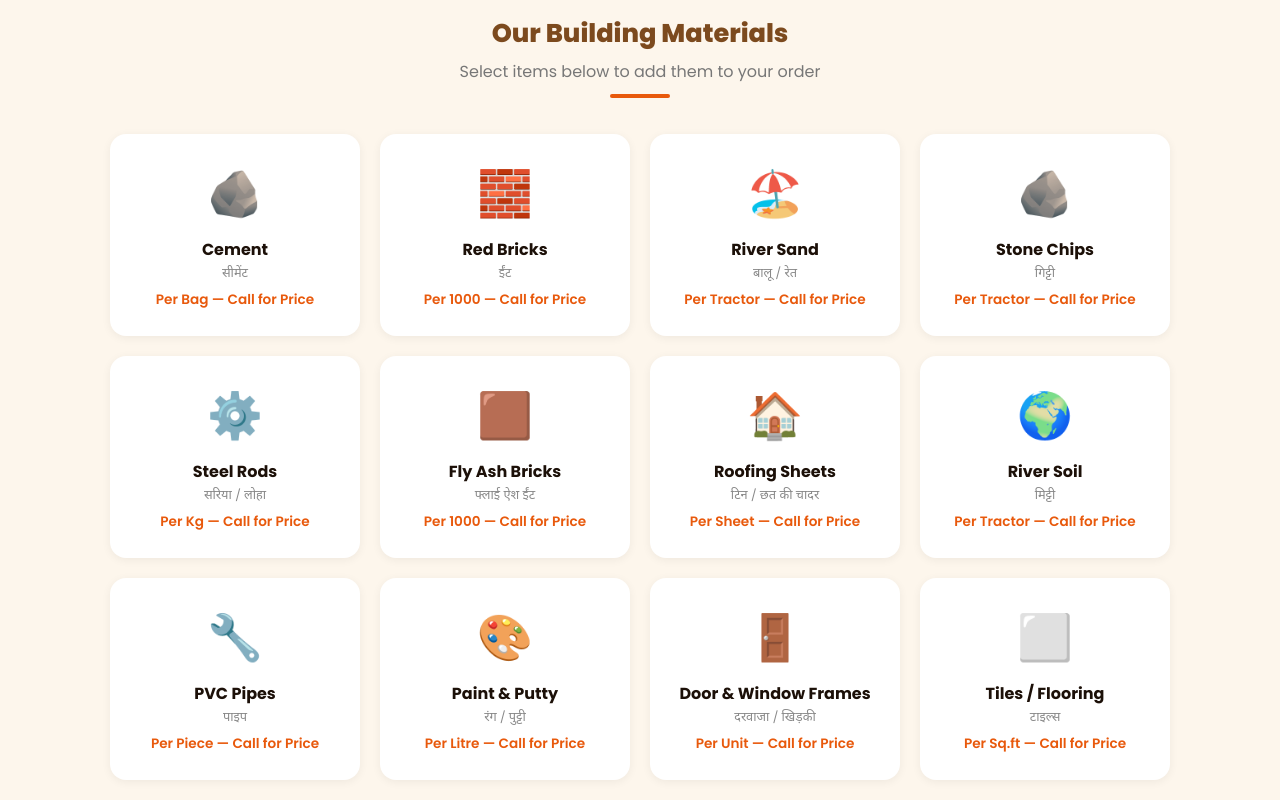
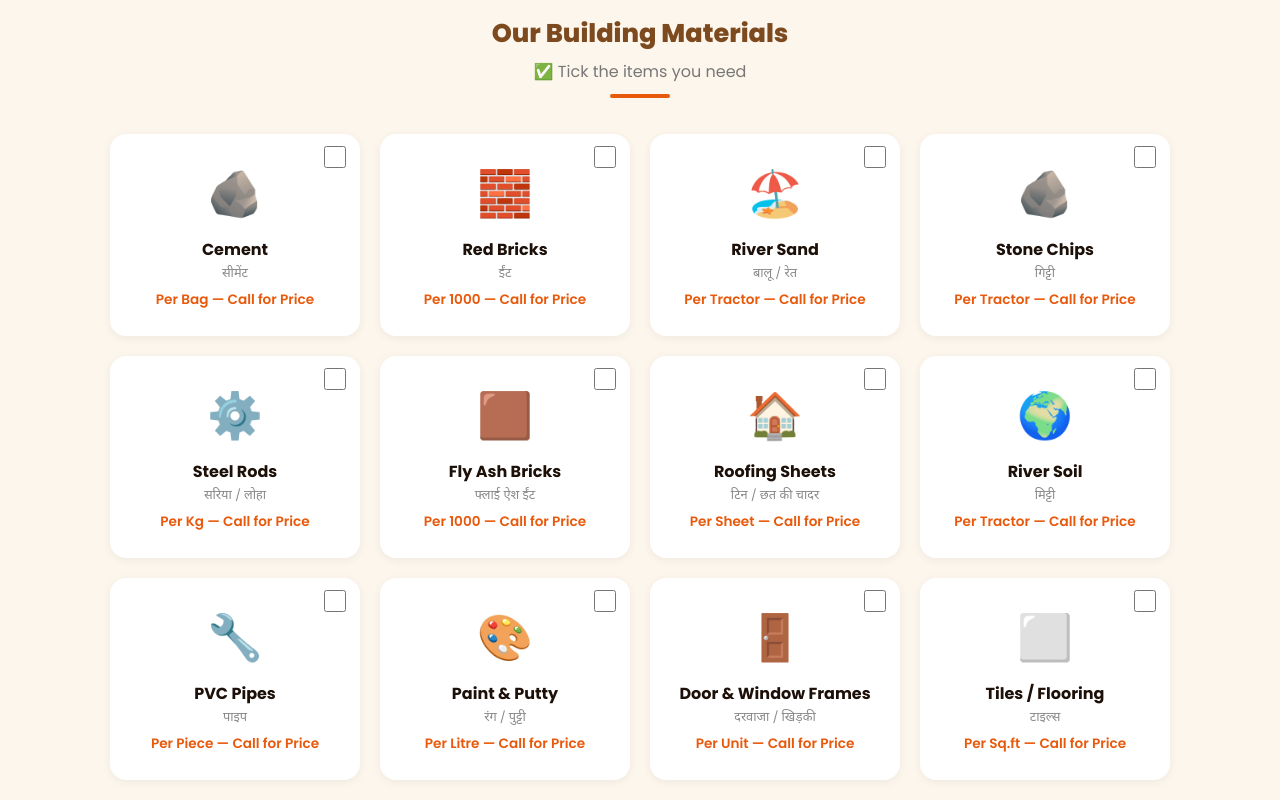
Before and after one commit to kbanti944-gif/purniya-nirman, a plain HTML site: page index.html in a window 1280 px wide. Shown: the part 520-1320 px from the top of the page. Drawn offline with Linux system fonts and the light colour scheme.

Commit message:
fixed again

```diff
--- a/index.html
+++ b/index.html
@@ -193,26 +193,8 @@
     transform: translateY(-4px);
     box-shadow: 0 8px 24px rgba(232,89,12,0.15);
   }
-  .product-card.selected,
-  .product-card.selected:hover {
-    border-color: var(--saffron) !important;
-    background: #FFF3EB !important;
-    transform: translateY(-4px);
-    box-shadow: 0 8px 24px rgba(232,89,12,0.35) !important;
-  }
-  .product-card .selected-check {
-    display: none;
-    position: absolute;
-    top: 10px; right: 12px;
-    background: var(--saffron);
-    color: white;
-    border-radius: 50%;
-    width: 22px; height: 22px;
-    font-size: 12px;
-    align-items: center;
-    justify-content: center;
-  }
-  .product-card.selected .selected-check { display: flex; }
+  .product-card input[type="checkbox"] { position: absolute; top: 10px; right: 12px; width: 22px; height: 22px; accent-color: var(--saffron); cursor: pointer; }
+  .product-card:has(input:checked) { border-color: var(--saffron) !important; background: #FFF3EB !important; box-shadow: 0 8px 24px rgba(232,89,12,0.35) !important; }
   .product-emoji { font-size: 2.8rem; margin-bottom: 10px; }
   .product-name { font-weight: 700; font-size: 1rem; color: var(--dark); margin-bottom: 4px; }
   .product-hindi { font-family: 'Noto Sans Devanagari', sans-serif; font-size: 0.8rem; color: #888; margin-bottom: 8px; }
@@ -374,106 +356,106 @@
 <section id="products">
   <div class="section-title">
     <h3>Our Building Materials</h3>
-    <p>Select items below to add them to your order</p>
+    <p>✅ Tick the items you need</p>
     <div class="line"></div>
   </div>
   <div class="products-grid" id="productGrid">
 
-    <div class="product-card" ontouchstart="toggleProduct(this, 'Cement (Bag)')">
-      <div class="selected-check">✓</div>
+    <label class="product-card">
+      <input type="checkbox" name="material" value="Cement (Bag)" onchange="updateSelectedDisplay()">
       <div class="product-emoji">🪨</div>
       <div class="product-name">Cement</div>
       <div class="product-hindi">सीमेंट</div>
       <div class="product-price">Per Bag — Call for Price</div>
-    </div>
+    </label>
 
-    <div class="product-card" ontouchstart="toggleProduct(this, 'Red Bricks')">
-      <div class="selected-check">✓</div>
+    <label class="product-card">
+      <input type="checkbox" name="material" value="Red Bricks" onchange="updateSelectedDisplay()">
       <div class="product-emoji">🧱</div>
       <div class="product-name">Red Bricks</div>
       <div class="product-hindi">ईंट</div>
       <div class="product-price">Per 1000 — Call for Price</div>
-    </div>
+    </label>
 
-    <div class="product-card" ontouchstart="toggleProduct(this, 'River Sand')">
-      <div class="selected-check">✓</div>
+    <label class="product-card">
+      <input type="checkbox" name="material" value="River Sand" onchange="updateSelectedDisplay()">
       <div class="product-emoji">🏖️</div>
       <div class="product-name">River Sand</div>
       <div class="product-hindi">बालू / रेत</div>
       <div class="product-price">Per Tractor — Call for Price</div>
-    </div>
+    </label>
 
-    <div class="product-card" ontouchstart="toggleProduct(this, 'Stone Chips / Gitti')">
-      <div class="selected-check">✓</div>
+    <label class="product-card">
+      <input type="checkbox" name="material" value="Stone Chips / Gitti" onchange="updateSelectedDisplay()">
       <div class="product-emoji">🪨</div>
       <div class="product-name">Stone Chips</div>
       <div class="product-hindi">गिट्टी</div>
       <div class="product-price">Per Tractor — Call for Price</div>
-    </div>
+    </label>
 
-    <div class="product-card" ontouchstart="toggleProduct(this, 'Steel Rods / Sariya')">
-      <div class="selected-check">✓</div>
+    <label class="product-card">
+      <input type="checkbox" name="material" value="Steel Rods / Sariya" onchange="updateSelectedDisplay()">
       <div class="product-emoji">⚙️</div>
       <div class="product-name">Steel Rods</div>
       <div class="product-hindi">सरिया / लोहा</div>
       <div class="product-price">Per Kg — Call for Price</div>
-    </div>
+    </label>
 
-    <div class="product-card" ontouchstart="toggleProduct(this, 'Fly Ash Bricks')">
-      <div class="selected-check">✓</div>
+    <label class="product-card">
+      <input type="checkbox" name="material" value="Fly Ash Bricks" onchange="updateSelectedDisplay()">
       <div class="product-emoji">🟫</div>
       <div class="product-name">Fly Ash Bricks</div>
       <div class="product-hindi">फ्लाई ऐश ईंट</div>
       <div class="product-price">Per 1000 — Call for Price</div>
-    </div>
+    </label>
 
-    <div class="product-card" ontouchstart="toggleProduct(this, 'Roofing Sheets')">
-      <div class="selected-check">✓</div>
+    <label class="product-card">
+      <input type="checkbox" name="material" value="Roofing Sheets" onchange="updateSelectedDisplay()">
       <div class="product-emoji">🏠</div>
       <div class="product-name">Roofing Sheets</div>
       <div class="product-hindi">टिन / छत की चादर</div>
       <div class="product-price">Per Sheet — Call for Price</div>
-    </div>
+    </label>
 
-    <div class="product-card" ontouchstart="toggleProduct(this, 'River Soil / Mitti')">
-      <div class="selected-check">✓</div>
+    <label class="product-card">
+      <input type="checkbox" name="material" value="River Soil / Mitti" onchange="updateSelectedDisplay()">
       <div class="product-emoji">🌍</div>
       <div class="product-name">River Soil</div>
       <div class="product-hindi">मिट्टी</div>
       <div class="product-price">Per Tractor — Call for Price</div>
-    </div>
+    </label>
 
-    <div class="product-card" ontouchstart="toggleProduct(this, 'PVC Pipes')">
-      <div class="selected-check">✓</div>
+    <label class="product-card">
+      <input type="checkbox" name="material" value="PVC Pipes" onchange="updateSelectedDisplay()">
       <div class="product-emoji">🔧</div>
       <div class="product-name">PVC Pipes</div>
       <div class="product-hindi">पाइप</div>
       <div class="product-price">Per Piece — Call for Price</div>
-    </div>
+    </label>
 
-    <div class="product-card" ontouchstart="toggleProduct(this, 'Paint & Putty')">
-      <div class="selected-check">✓</div>
+    <label class="product-card">
+      <input type="checkbox" name="material" value="Paint & Putty" onchange="updateSelectedDisplay()">
       <div class="product-emoji">🎨</div>
       <div class="product-name">Paint & Putty</div>
       <div class="product-hindi">रंग / पुट्टी</div>
       <div class="product-price">Per Litre — Call for Price</div>
-    </div>
+    </label>
 
-    <div class="product-card" ontouchstart="toggleProduct(this, 'Window & Door Frames')">
-      <div class="selected-check">✓</div>
+    <label class="product-card">
+      <input type="checkbox" name="material" value="Window & Door Frames" onchange="updateSelectedDisplay()">
       <div class="product-emoji">🚪</div>
       <div class="product-name">Door & Window Frames</div>
       <div class="product-hindi">दरवाजा / खिड़की</div>
       <div class="product-price">Per Unit — Call for Price</div>
-    </div>
+    </label>
 
-    <div class="product-card" ontouchstart="toggleProduct(this, 'Tiles / Flooring')">
-      <div class="selected-check">✓</div>
+    <label class="product-card">
+      <input type="checkbox" name="material" value="Tiles / Flooring" onchange="updateSelectedDisplay()">
       <div class="product-emoji">⬜</div>
       <div class="product-name">Tiles / Flooring</div>
       <div class="product-hindi">टाइल्स</div>
       <div class="product-price">Per Sq.ft — Call for Price</div>
-    </div>
+    </label>
 
   </div>
 </section>
@@ -573,31 +555,19 @@
   // Your WhatsApp number (with country code, no +)
   const WHATSAPP_NUMBER = "919971398510"; // ← CHANGE THIS to your real number
 
-  let selectedProducts = [];
-  let lastTouchTime = 0;
-
-  function toggleProduct(card, name) {
-    const now = Date.now();
-    if (now - lastTouchTime < 500) return;
-    lastTouchTime = now;
-
-    if (selectedProducts.includes(name)) {
-      selectedProducts = selectedProducts.filter(p => p !== name);
-      card.classList.remove('selected');
-    } else {
-      selectedProducts.push(name);
-      card.classList.add('selected');
-    }
-    updateSelectedDisplay();
+  function getSelectedProducts() {
+    const checked = document.querySelectorAll('input[name="material"]:checked');
+    return Array.from(checked).map(cb => cb.value);
   }
 
   function updateSelectedDisplay() {
+    const selected = getSelectedProducts();
     const display = document.getElementById('selected-items-display');
-    if (selectedProducts.length === 0) {
+    if (selected.length === 0) {
       display.textContent = '← Please select materials from above first';
       display.classList.remove('has-items');
     } else {
-      display.innerHTML = '✅ ' + selectedProducts.join(' &nbsp;|&nbsp; ✅ ');
+      display.innerHTML = selected.map(p => '✅ ' + p).join(' &nbsp;| ');
       display.classList.add('has-items');
     }
   }
@@ -615,6 +585,7 @@
       alert('Please fill in your Name, Phone, and Location!');
       return;
     }
+    const selectedProducts = getSelectedProducts();
     if (selectedProducts.length === 0) {
       alert('Please select at least one material from the products list!');
       return;
```
